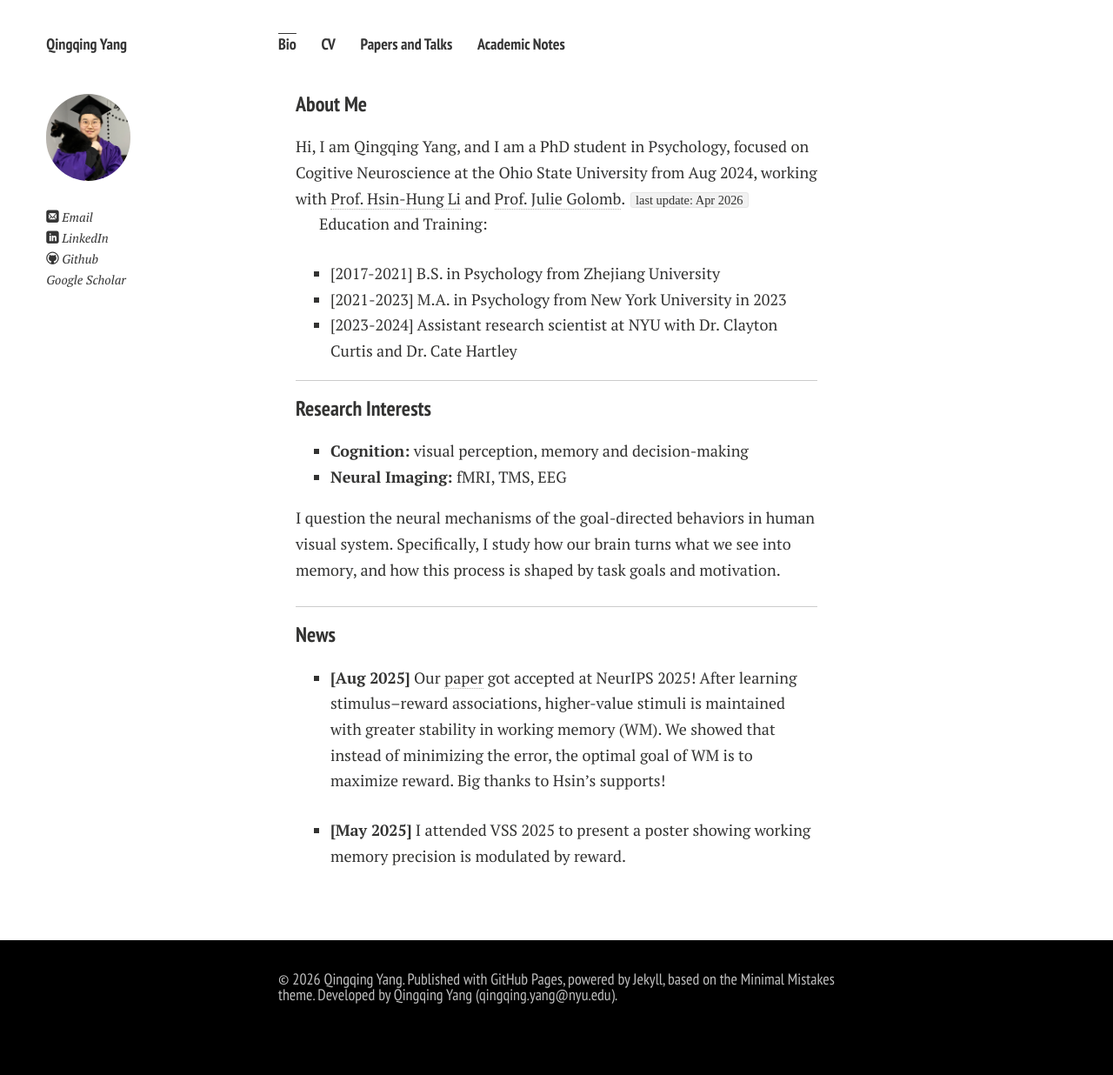
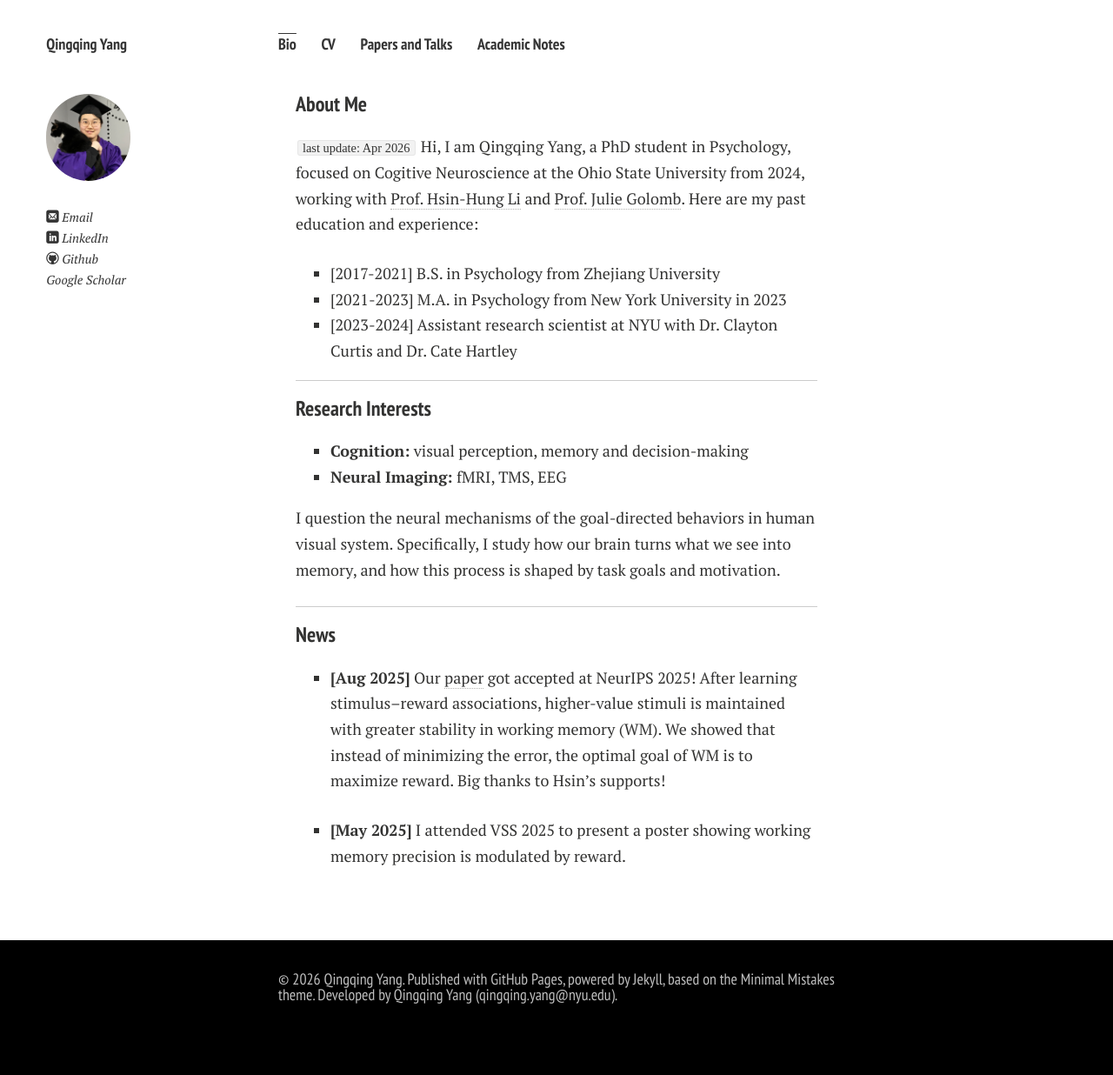
Before and after one commit to Qingqing-Yang-177/Qingqing-Yang-177.github.io, a Jekyll site: the page built from index.md, in a window 1280 px wide. Shown: the whole page at 87% size. Built offline with Jekyll 4.4.1, drawn with Linux system fonts in a browser that asks for light colours; nearby versions of some CDN libraries; comment, search, counter and statistics services are not loaded; a style sheet for code colours, icons or effects is not loaded; our own code applies the rules of GitHub Pages for plain Markdown files.

Commit message:
Update index.md

```diff
--- a/index.md
+++ b/index.md
@@ -3,10 +3,8 @@ layout: page
 ---
 
 ### About Me
-
-Hi, I am Qingqing Yang, and I am a PhD student in Psychology, focused on Cogitive Neuroscience at the Ohio State University from Aug 2024, working with [Prof. Hsin-Hung Li](https://www.hsinhungli.com/) and [Prof. Julie Golomb](https://u.osu.edu/golomblab/). `last update: Apr 2026`
-
-Education and Training:
+`last update: Apr 2026`
+Hi, I am Qingqing Yang, a PhD student in Psychology, focused on Cogitive Neuroscience at the Ohio State University from 2024, working with [Prof. Hsin-Hung Li](https://www.hsinhungli.com/) and [Prof. Julie Golomb](https://u.osu.edu/golomblab/). Here are my past education and experience:
 - [2017-2021] B.S. in Psychology from Zhejiang University
 - [2021-2023] M.A. in Psychology from New York University in 2023
 - [2023-2024] Assistant research scientist at NYU with Dr. Clayton Curtis and Dr. Cate Hartley
```
